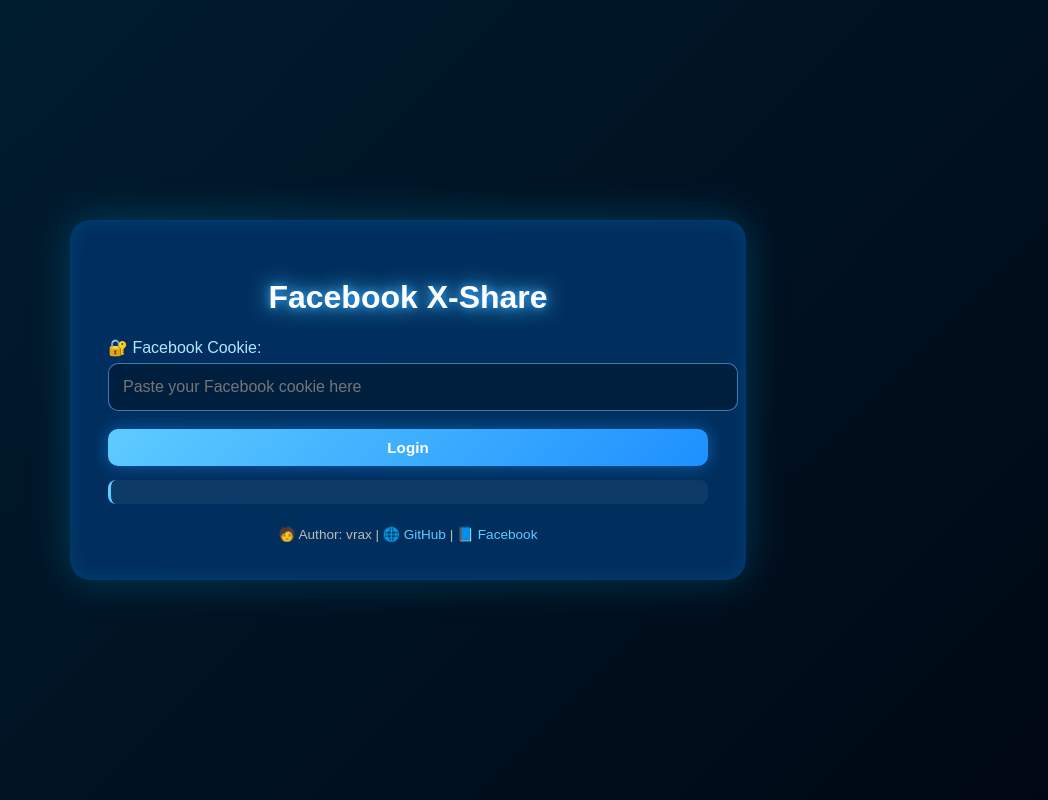
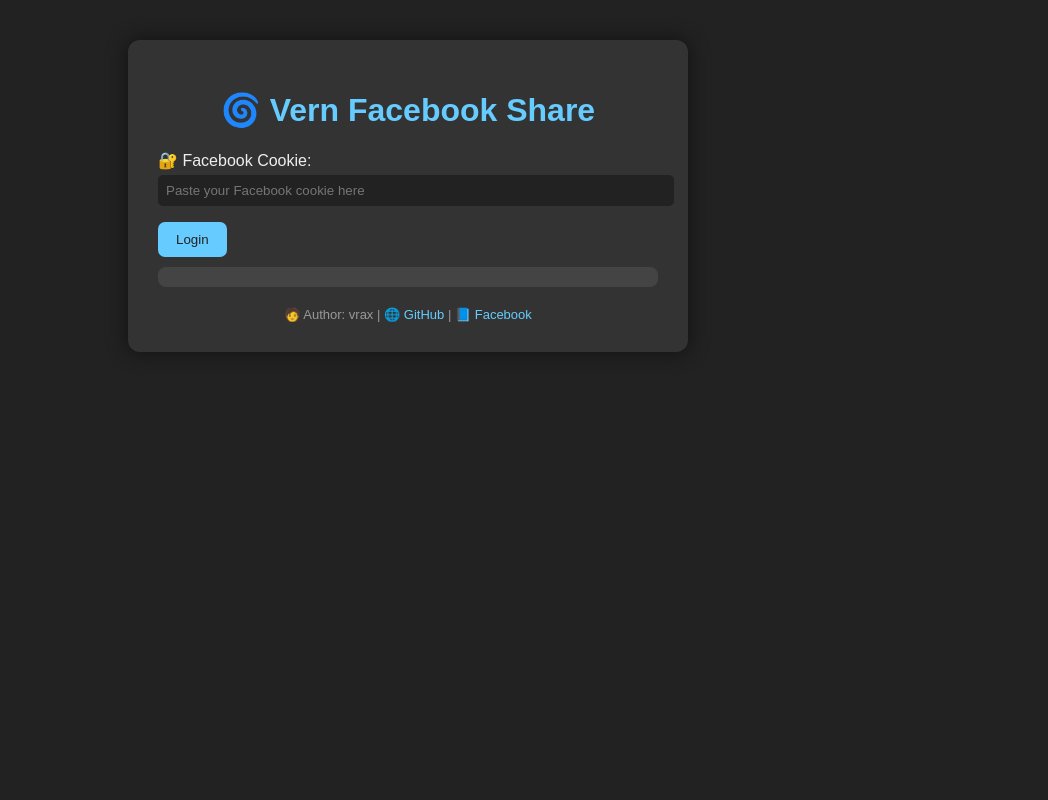
Before and after one commit to blep111/target-, a Flask app: page / in a window 1280 px wide. Shown: the whole page, without its empty margins (232-1280 px from the left). Run offline with Flask 3, Linux system fonts and the light colour scheme.

Commit message:
Update index.html

```diff
--- a/templates/index.html
+++ b/templates/index.html
@@ -1,174 +1,46 @@
 <!DOCTYPE html>
-<html lang="en">
+<html>
 <head>
-  <meta charset="UTF-8">
-  <meta name="viewport" content="width=device-width, initial-scale=1.0">
-  <title>Facebook X-Share</title>
+    <title>Vern Facebook Share UI</title>
     <style>
-    body {
-      font-family: 'Poppins', sans-serif;
-      background: linear-gradient(135deg, #001f33, #000814);
-      color: #eee;
-      margin: 0;
-      padding: 0;
-      display: flex;
-      justify-content: center;
-      align-items: center;
-      min-height: 100vh;
-    }
-
-    .container {
-      max-width: 600px;
-      width: 94%;
-      background: rgba(0, 50, 100, 0.92);
-      padding: 38px;
-      border-radius: 20px;
-      box-shadow: 0 0 40px rgba(0, 180, 255, 0.25),
-                  inset 0 0 18px rgba(0, 160, 255, 0.15);
-      backdrop-filter: blur(12px);
-      animation: fadeIn 1s ease;
-    }
-
-    h1 {
-      text-align: center;
-      color: white;
-      text-shadow: 0 0 22px #5ecbff, 0 0 8px #1e90ff;
-      margin-bottom: 22px;
-      font-size: 2rem;
-    }
-
-    label {
-      display: block;
-      margin-top: 16px;
-      margin-bottom: 6px;
-      color: #b3e5ff;
-      font-size: 1rem;
-    }
-
-    input[type=text], input[type=number] {
-      width: 100%;
-      padding: 14px;
-      border-radius: 10px;
-      border: 1px solid rgba(90, 190, 255, 0.6);
-      background: rgba(0, 30, 60, 0.9);
-      color: #eee;
-      font-size: 1rem;
-      transition: 0.3s;
-      outline: none;
-    }
-    input[type=text]:focus, input[type=number]:focus {
-      border-color: #5ecbff;
-      box-shadow: 0 0 14px #5ecbff;
-      background: rgba(0, 40, 80, 0.95);
-    }
-
-    button {
-      margin-top: 18px;
-      width: 100%;
-      border: none;
-      cursor: pointer;
-      font-weight: 600;
-      transition: 0.3s;
-      border-radius: 10px;
-    }
-
-    /* 🔹 Login button */
-    #login-section button {
-      background: linear-gradient(135deg, #5ecbff, #1e90ff);
-      padding: 10px;
-      font-size: 0.95rem;
-      color: #fff;
-      box-shadow: 0 0 16px rgba(30, 144, 255, 0.5);
-    }
-    #login-section button:hover {
-      box-shadow: 0 0 24px rgba(30, 144, 255, 0.9);
-      transform: translateY(-2px);
-    }
-
-    /* 🔹 Share button */
-    #share-section button {
-      background: linear-gradient(135deg, #3dbdff, #0077ff);
-      padding: 14px;
-      font-size: 1.05rem;
-      color: #fff;
-      box-shadow: 0 0 22px rgba(0, 140, 255, 0.45);
-    }
-    #share-section button:hover {
-      box-shadow: 0 0 32px rgba(0, 140, 255, 0.85);
-      transform: translateY(-2px) scale(1.02);
-    }
-
-    .status {
-      margin: 14px 0;
-      padding: 12px;
-      border-radius: 8px;
-      font-size: 0.95rem;
-      background: rgba(255, 255, 255, 0.05);
-      border-left: 3px solid #5ecbff;
-    }
-    .success { color: #88e0ff; }
-    .error { color: #ff5f5f; }
-
-    #progress {
-      margin-top: 12px;
-      font-size: 0.95rem;
-      line-height: 1.4rem;
-      max-height: 220px;
-      overflow-y: auto;
-    }
-
-    .footer {
-      text-align: center;
-      margin-top: 22px;
-      font-size: 0.85rem;
-      color: #bbb;
-    }
-    .footer a {
-      color: #5ecbff;
-      text-decoration: none;
-    }
-    .footer a:hover {
-      text-shadow: 0 0 6px #5ecbff;
-    }
-
-    @keyframes fadeIn {
-      from { opacity: 0; transform: translateY(20px);}
-      to { opacity: 1; transform: translateY(0);}
-    }
+        body { font-family: Arial, sans-serif; background: #222; color: #eee; }
+        .container { max-width: 500px; margin: 40px auto; background: #333; padding: 30px; border-radius: 12px; box-shadow: 0 0 20px #111;}
+        h1 { text-align: center; color: #6cf; }
+        .status { margin: 10px 0; padding: 10px; background: #444; border-radius: 8px; }
+        .success { color: #3fa43f; }
+        .error { color: #de4f4f; }
+        label { display: block; margin-top: 15px; }
+        input[type=text], input[type=number] { width: 100%; padding: 8px; margin-top: 5px; border-radius: 5px; border: none; background: #222; color: #eee; }
+        button { margin-top: 16px; background: #6cf; color: #222; border: none; padding: 10px 18px; border-radius: 7px; cursor: pointer;}
+        button:disabled { background: #555; color: #ccc; }
+        .footer { text-align: center; color: #999; margin-top: 20px; font-size: 13px;}
+        a { color: #6cf; text-decoration: none; }
     </style>
 </head>
 <body>
     <div class="container">
-    <h1>Facebook X-Share</h1>
-
-    <!-- Login Section -->
+        <h1>🌀 Vern Facebook Share</h1>
         <div id="login-section">
             <label>🔐 Facebook Cookie:</label>
             <input type="text" id="cookie" placeholder="Paste your Facebook cookie here">
             <button onclick="login()">Login</button>
             <div id="login-status" class="status"></div>
         </div>
-
-    <!-- Share Section -->
         <div id="share-section" style="display:none;">
             <label>🔗 Facebook Post Link:</label>
             <input type="text" id="post_link" placeholder="https://facebook.com/...">
-
             <label>🔁 Share Count:</label>
             <input type="number" id="share_count" min="1" value="1">
-
             <button onclick="share()">Start Share</button>
             <div id="share-status" class="status"></div>
             <div id="progress"></div>
         </div>
-
         <div class="footer">
             🧑 Author: vrax |
             🌐 <a href="https://github.com/vraxyxx" target="_blank">GitHub</a> |
-      📘 <a href="https://www.facebook.com/notfound500" target="_blank">Facebook</a>
+            📘 <a href="https://facebook.com/vern.23x" target="_blank">Facebook</a>
         </div>
     </div>
-
 <script>
 function login() {
     document.getElementById('login-status').innerHTML = '';
```
Lines whose indentation alone changed are shown as unchanged.
